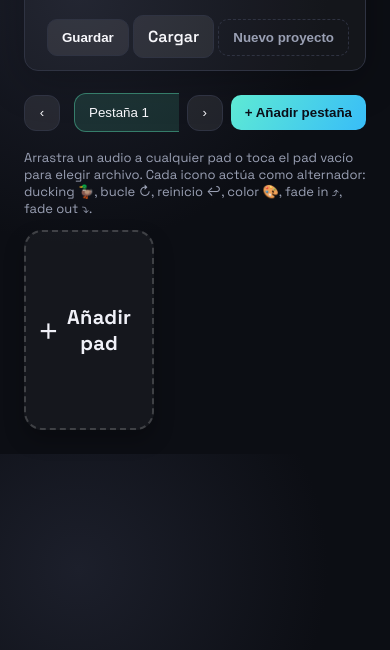
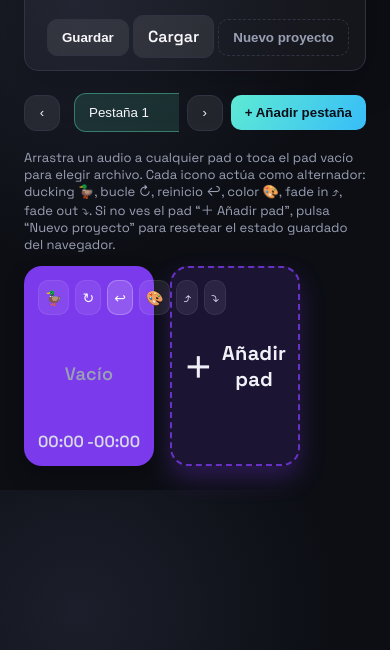
Before and after one commit to JavierGonzalezMarti/Sounboard-online, a website with bundled scripts: page index.html in a window 390 px wide. Shown: the part 120-770 px from the top of the page. Built offline with nearby package versions, Linux system fonts and the light colour scheme.

Commit message:
v1 estable

```diff
--- a/index.html
+++ b/index.html
@@ -61,11 +61,21 @@
           Arrastra un audio a cualquier pad o toca el pad vacío para elegir
           archivo. Cada icono actúa como alternador: ducking 🦆, bucle ↻,
           reinicio ↩︎, color 🎨, fade in ⤴︎, fade out ⤵︎.
+          Si no ves el pad “＋ Añadir pad”, pulsa “Nuevo proyecto” para resetear
+          el estado guardado del navegador.
         </p>
       </section>
 
       <main>
-        <div id="gridPads" class="grid-pads"></div>
+        <div id="gridPads" class="grid-pads grid-sin-pads">
+          <!-- Placeholder visible incluso sin JS para asegurarnos de que se vea el botón "+" -->
+          <div class="pad placeholder-vacio" data-placeholder-inicial>
+            <div class="pad-nombre">
+              <span aria-hidden="true">＋</span>
+              Añadir pad
+            </div>
+          </div>
+        </div>
       </main>
     </div>
 
--- a/scripts/app.js
+++ b/scripts/app.js
@@ -12,6 +12,7 @@ import {
   eliminarPestana,
   establecerPestanaActiva,
   formatearTiempo,
+  normalizarEstado,
   paletaColores,
   renombrarPestana
 } from "./estado.js";
@@ -46,7 +47,7 @@ const entradaArchivoOculta = document.getElementById("entradaArchivoOculta");
 const flechaIzquierda = document.getElementById("flechaIzquierda");
 const flechaDerecha = document.getElementById("flechaDerecha");
 
-let estadoAplicacion = cargarEstadoLocal() || crearEstadoInicial();
+let estadoAplicacion = normalizarEstado(cargarEstadoLocal() || crearEstadoInicial());
 let padEsperandoArchivo = null;
 const temporizadores = new Map();
 const intervaloTemporizadorMs = 250;
@@ -89,6 +90,16 @@ const obtenerPestanaActiva = () =>
   estadoAplicacion.pestañas.find(
     (pestana) => pestana.idPestana === estadoAplicacion.pestanaActivaId
   );
+
+const obtenerPestanaActivaGarantizada = () => {
+  let pestana = obtenerPestanaActiva();
+  if (!pestana) {
+    estadoAplicacion = normalizarEstado(crearEstadoInicial());
+    pestana = obtenerPestanaActiva();
+    guardarEstadoLocal(estadoAplicacion);
+  }
+  return pestana;
+};
 
 const obtenerIdPestanaDePad = (idPad) => {
   const pestana = estadoAplicacion.pestañas.find((p) =>
@@ -306,8 +317,29 @@ const crearPadVacio = () => {
   contenedor.innerHTML =
     "<div class='pad-nombre'><span aria-hidden='true'>＋</span> Añadir pad</div>";
   contenedor.addEventListener("click", () => {
-    const pestana = obtenerPestanaActiva();
+    const pestana = obtenerPestanaActivaGarantizada();
     estadoAplicacion = agregarPad(estadoAplicacion, pestana.idPestana);
+    guardarYRenderizar();
+  });
+  contenedor.addEventListener("dragover", (evento) => {
+    evento.preventDefault();
+    contenedor.classList.add("dropzone-activa");
+  });
+  contenedor.addEventListener("dragleave", () =>
+    contenedor.classList.remove("dropzone-activa")
+  );
+  contenedor.addEventListener("drop", (evento) => {
+    evento.preventDefault();
+    contenedor.classList.remove("dropzone-activa");
+    const archivo = evento.dataTransfer.files?.[0];
+    if (!archivo) return;
+    const pestana = obtenerPestanaActivaGarantizada();
+    estadoAplicacion = agregarPad(estadoAplicacion, pestana.idPestana);
+    const pestanaActualizada = obtenerPestanaActivaGarantizada();
+    const nuevoPad = pestanaActualizada.pads[pestanaActualizada.pads.length - 1];
+    if (nuevoPad) {
+      asignarArchivoAPad(nuevoPad.idPad, archivo);
+    }
     guardarYRenderizar();
   });
   return contenedor;
@@ -316,13 +348,22 @@ const crearPadVacio = () => {
 const renderizarPads = () => {
   gridPads.innerHTML = "";
   const pestana = obtenerPestanaActiva();
-  if (!pestana) return;
-  gridPads.classList.toggle("grid-sin-pads", pestana.pads.length === 0);
-  pestana.pads.forEach((pad) => {
+  if (!pestana) {
+    estadoAplicacion = crearEstadoInicial();
+    guardarEstadoLocal(estadoAplicacion);
+    return renderizarPads();
+  }
+  const listaPads = Array.isArray(pestana.pads) ? pestana.pads : [];
+  gridPads.classList.toggle("grid-sin-pads", listaPads.length === 0);
+  listaPads.forEach((pad) => {
     const elemento = crearPadElemento(pad);
     gridPads.appendChild(elemento);
   });
   gridPads.appendChild(crearPadVacio());
+  if (gridPads.childElementCount === 0) {
+    gridPads.classList.add("grid-sin-pads");
+    gridPads.appendChild(crearPadVacio());
+  }
 };
 
 // -------------------------
@@ -631,6 +672,11 @@ const configurarEventos = () => {
 
 const iniciar = async () => {
   asegurarEstadoValido();
+  const pestana = obtenerPestanaActivaGarantizada();
+  if (pestana.pads.length === 0) {
+    // Creamos un primer pad vacío automático para que siempre haya uno visible.
+    estadoAplicacion = agregarPad(estadoAplicacion, pestana.idPestana);
+  }
   actualizarColumnasUI(estadoAplicacion.columnas);
   renderizarPestanas();
   renderizarPads();
--- a/scripts/estado.js
+++ b/scripts/estado.js
@@ -127,15 +127,34 @@ const formatearTiempo = (segundos) => {
 const agregarPad = (estado, idPestana) => {
   const nuevaPestana = buscarPestana(estado, idPestana);
   if (!nuevaPestana) return estado;
+  const padsExistentes = Array.isArray(nuevaPestana.pads) ? nuevaPestana.pads : [];
   const nuevoIndiceColor = estado.indiceColor + 1;
   const pad = crearPadBase(estado.indiceColor);
   const pestanasActualizadas = estado.pestañas.map((p) =>
-    p.idPestana === idPestana ? { ...p, pads: [...p.pads, pad] } : p
+    p.idPestana === idPestana ? { ...p, pads: [...padsExistentes, pad] } : p
   );
   return {
     ...estado,
     pestañas: pestanasActualizadas,
     indiceColor: nuevoIndiceColor
+  };
+};
+
+const normalizarEstado = (estado) => {
+  if (!estado || !Array.isArray(estado.pestañas) || estado.pestañas.length === 0) {
+    return crearEstadoInicial();
+  }
+  const pestañas = estado.pestañas.map((p) => ({
+    ...p,
+    pads: Array.isArray(p.pads) ? p.pads : []
+  }));
+  const pestanaActivaValida = pestañas.find((p) => p.idPestana === estado.pestanaActivaId);
+  return {
+    ...estado,
+    pestañas,
+    pestanaActivaId: pestanaActivaValida ? estado.pestanaActivaId : pestañas[0].idPestana,
+    columnas: Number.isFinite(estado.columnas) ? estado.columnas : 5,
+    indiceColor: Number.isFinite(estado.indiceColor) ? estado.indiceColor : 0
   };
 };
 
@@ -223,5 +242,6 @@ export {
   establecerPestanaActiva,
   formatearTiempo,
   paletaColores,
+  normalizarEstado,
   renombrarPestana
 };
--- a/styles.css
+++ b/styles.css
@@ -203,10 +203,11 @@ body {
   display: grid;
   grid-template-columns: repeat(var(--numero-columnas), minmax(180px, 1fr));
   gap: 16px;
+  margin-top: 8px;
 }
 
 .grid-sin-pads {
-  grid-template-columns: repeat(auto-fit, minmax(220px, 1fr));
+  grid-template-columns: repeat(auto-fit, minmax(240px, 1fr));
   justify-items: center;
 }
 
@@ -325,9 +326,9 @@ body {
 }
 
 .placeholder-vacio {
-  border: 2px dashed rgba(255, 255, 255, 0.18);
-  color: #e2e8f0;
-  background: rgba(255, 255, 255, 0.04);
+  border: 2px dashed rgba(124, 58, 237, 0.8);
+  color: #f8fafc;
+  background: rgba(124, 58, 237, 0.14);
   display: flex;
   align-items: center;
   justify-content: center;
@@ -335,10 +336,18 @@ body {
   letter-spacing: 0.3px;
   font-size: 18px;
   gap: 10px;
+  box-shadow: 0 12px 24px rgba(124, 58, 237, 0.28);
 }
 
 .placeholder-vacio .pad-nombre {
   font-size: 20px;
+  display: flex;
+  align-items: center;
+  gap: 10px;
+}
+
+.placeholder-vacio .pad-nombre span {
+  font-size: 28px;
 }
 
 .dropzone-activa {
```
Also changed, not shown: tests/creacionPads.test.js (added, +34 -0 lines), tests/placeholder.test.js (added, +15 -0 lines).
